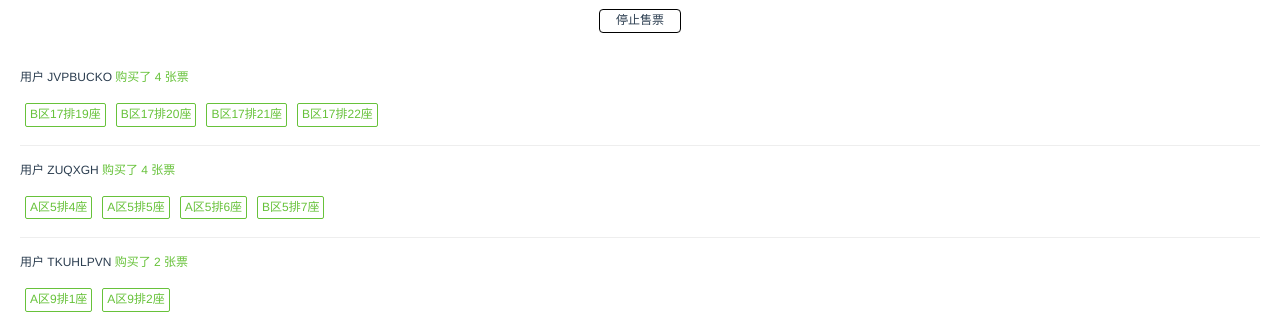
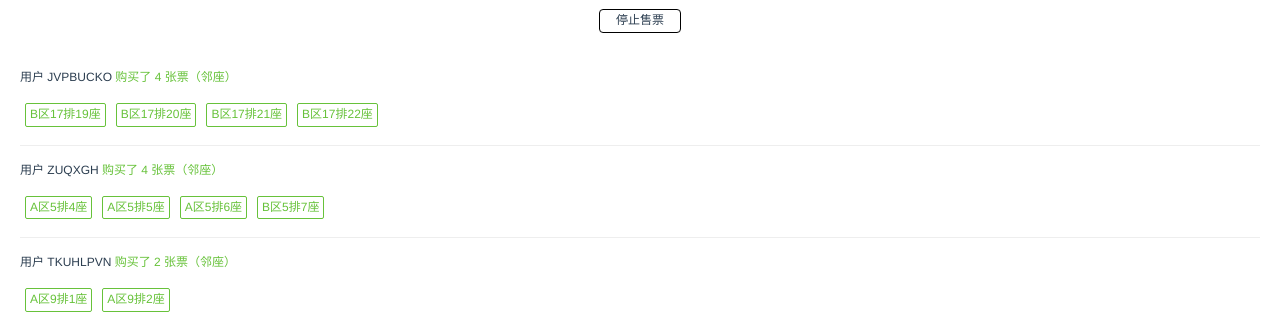
Before and after one commit to cody1991/ticket-purchase, a Vue app: page / in a window 1280 px wide. Shown: the part 494-808 px from the top of the page. Built offline with nearby package versions, Linux system fonts and the light colour scheme.

Commit message:
feat: 新增展示 邻座/非邻座信息

```diff
--- a/src/components/DisplayUsers.vue
+++ b/src/components/DisplayUsers.vue
@@ -1,7 +1,7 @@
 <!--
  * @Author: codytang
  * @Date: 2020-07-10 22:13:27
- * @LastEditTime: 2020-07-12 17:56:43
+ * @LastEditTime: 2020-07-13 12:31:34
  * @LastEditors: codytang
  * @Description: 展示用户购票行为
 -->
@@ -13,7 +13,9 @@
       <!-- (ID: {{ user.id && user.id.slice(0, 4) }}) -->
       <span v-if="user.status === 'SUCCESS'" class="success">
         购买了
-        {{ user.ticket }} 张票
+        {{ user.ticket }} 张票<span v-if="user.isAdjacentSeat" class="success"
+          >（邻座）</span
+        ><span v-else class="warning">（非邻座）</span>
         <div class="pos-group">
           <span
             v-for="pos in user.purchaseTicketPos"
```
